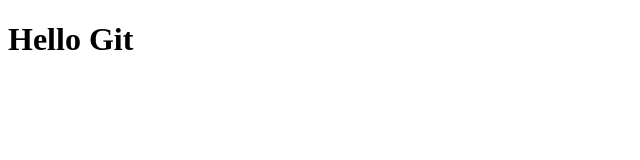
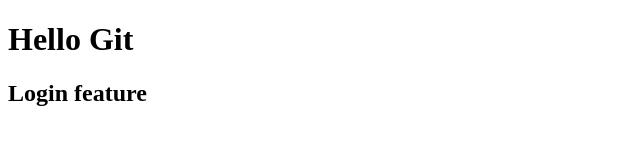
Before and after one commit to Boby-Dutta/myyyproject, a plain HTML site: page index.html in a window 1280 px wide. Shown: the whole page, without its empty margins (0-640 px from the left). Drawn offline with Linux system fonts and the light colour scheme.

Commit message:
Added login Section

```diff
--- a/index.html
+++ b/index.html
@@ -5,5 +5,7 @@
     </head>
     <body>
         <h1>Hello Git</h1>
+        <h2>Login feature</h2>
     </body>
+
 </html>
```
